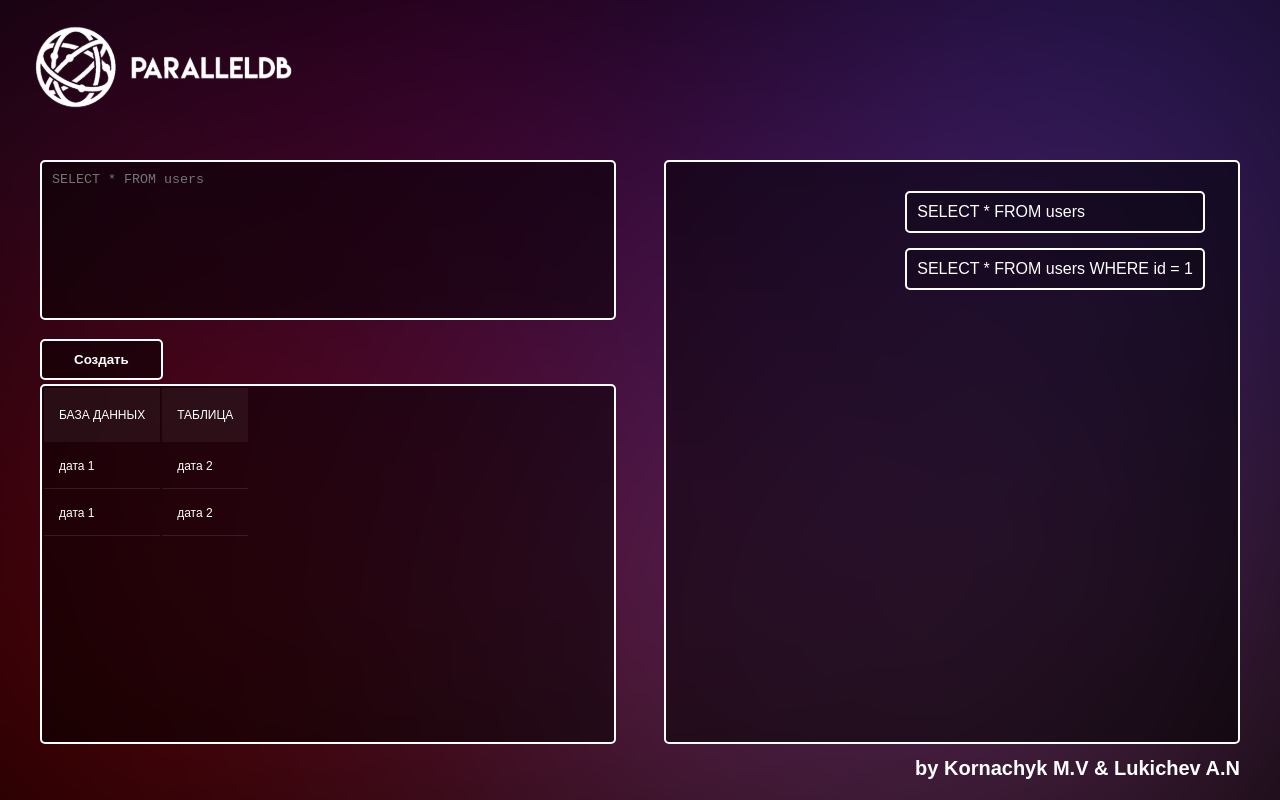
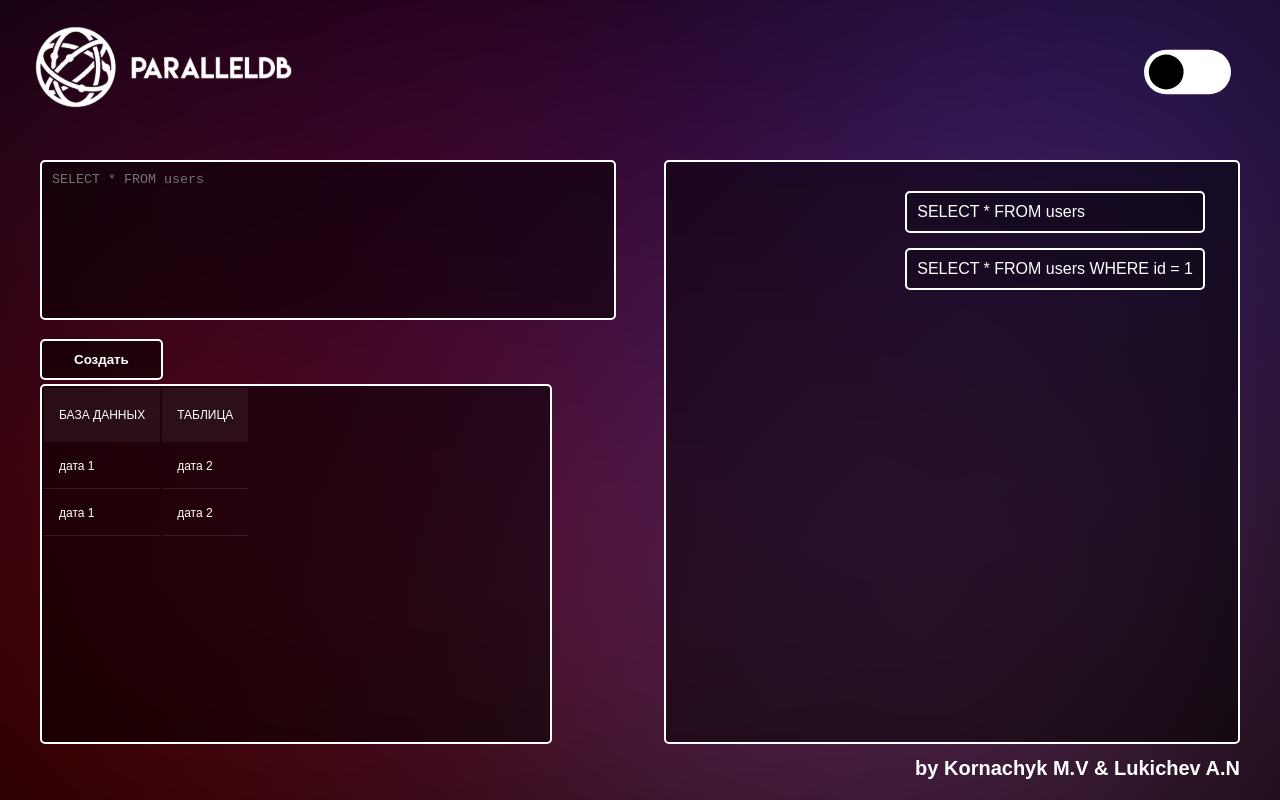
Before and after one commit to PotatoHD404/ParallelDB, a Vue app in the folder frontend/: page / in a window 1280 px wide. Built offline with nearby package versions, Linux system fonts and the light colour scheme.

Commit message:
Fixed table + checkbox added

```diff
--- a/frontend/src/App.vue
+++ b/frontend/src/App.vue
@@ -1,5 +1,6 @@
 <template>
   <div :style="image" class="image">
+    <my-checkbox/>
     <img alt="PD logo" class="logo" src="~@/assets/db.svg">
     <h4 class="sign">by Kornachyk M.V & Lukichev A.N</h4>
     <input-form style="position: absolute; left: 40px; top: 20vh" @create="createQuery"/>
@@ -16,9 +17,10 @@ import InputForm from "@/components/InputForm.vue";
 import MyBox from "@/components/MyBox.vue";
 import { defineComponent } from 'vue';
 import MyTable from "@/components/UI/MyTable.vue";
+import MyCheckbox from "@/components/UI/MyCheckbox.vue";
 
 export default defineComponent({
-  components: {MyTable, MyBox, InputList, InputForm},
+  components: {MyCheckbox, MyTable, MyBox, InputList, InputForm},
   data() {
     return {
       image: {
@@ -56,6 +58,10 @@ export default defineComponent({
   -webkit-font-smoothing: antialiased;
   -moz-osx-font-smoothing: grayscale;
   text-align: center;
+}
+
+.theme {
+
 }
 
 .image {
--- a/frontend/src/components/UI/MyButton.vue
+++ b/frontend/src/components/UI/MyButton.vue
@@ -31,4 +31,5 @@ export default defineComponent({
 .btn:hover {
   transform: perspective(1px) scale3d(1.044, 1.044, 1) translateZ(0) !important;
 }
+
 </style>
--- /dev/null
+++ b/frontend/src/components/UI/MyCheckbox.vue
@@ -0,0 +1,89 @@
+<template>
+  <div class="toggle-btn" id="_1st-toggle-btn">
+    <input type="checkbox">
+    <span></span>
+  </div>
+</template>
+
+<script>
+export default {
+  name: "my-checkbox",
+}
+</script>
+
+<style scoped>
+.toggle-btn {
+  transform: scale(0.6);
+  position: absolute;
+  width: 145px;
+  height: 74px;
+  top: 35px;
+  right: 20px;
+  border-radius: 40px;
+}
+
+input[type="checkbox"] {
+  width: 100%;
+  height: 100%;
+  position: absolute;
+  cursor: pointer;
+  opacity: 0;
+  z-index: 2;
+}
+
+/* First toggle btn */
+
+#_1st-toggle-btn span {
+  position: absolute;
+  top: 0;
+  right: 0;
+  bottom: 0;
+  left: 0;
+  overflow: hidden;
+  opacity: 1;
+  background: rgba(255, 255, 255, 1);
+  border-radius: 40px;
+  transition: 0.2s ease background-color, 0.2s ease opacity;
+}
+
+#_1st-toggle-btn span:before,
+#_1st-toggle-btn span:after {
+  content: "";
+  position: absolute;
+  top: 8px;
+  width: 58px;
+  height: 58px;
+  border-radius: 50%;
+  transition: 0.3s ease transform, 0.2s ease background-color;
+}
+
+#_1st-toggle-btn span:before {
+  background-color: #fff;
+  transform: translate(-58px, 0px);
+  z-index: 1;
+}
+
+#_1st-toggle-btn span:after {
+  background-color: #000;
+  transform: translate(8px, 0px);
+  z-index: 0;
+}
+
+#_1st-toggle-btn input[type="checkbox"]:checked + span {
+  background-color: #000;
+}
+
+#_1st-toggle-btn input[type="checkbox"]:active + span {
+  opacity: 0.5;
+}
+
+#_1st-toggle-btn input[type="checkbox"]:checked + span:before {
+  background-color: #000;
+  transform: translate(50px, -19px);
+}
+
+#_1st-toggle-btn input[type="checkbox"]:checked + span:after {
+  background-color: #fff;
+  transform: translate(79px, 0px);
+}
+</style>
--- a/frontend/src/components/UI/MyTable.vue
+++ b/frontend/src/components/UI/MyTable.vue
@@ -81,7 +81,7 @@ td{
 .my-table {
   overflow-y: auto;
   height: 45vh;
-  width: 45vw;
+  width: 40vw;
 }
 
 ::-webkit-scrollbar {
```
